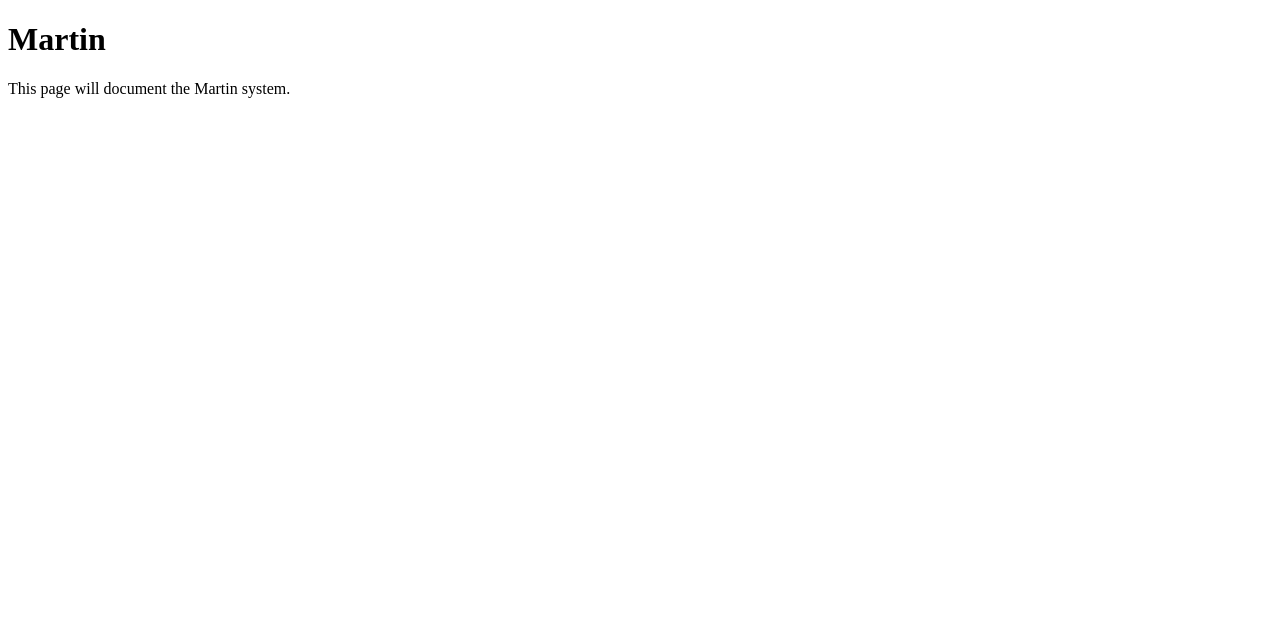
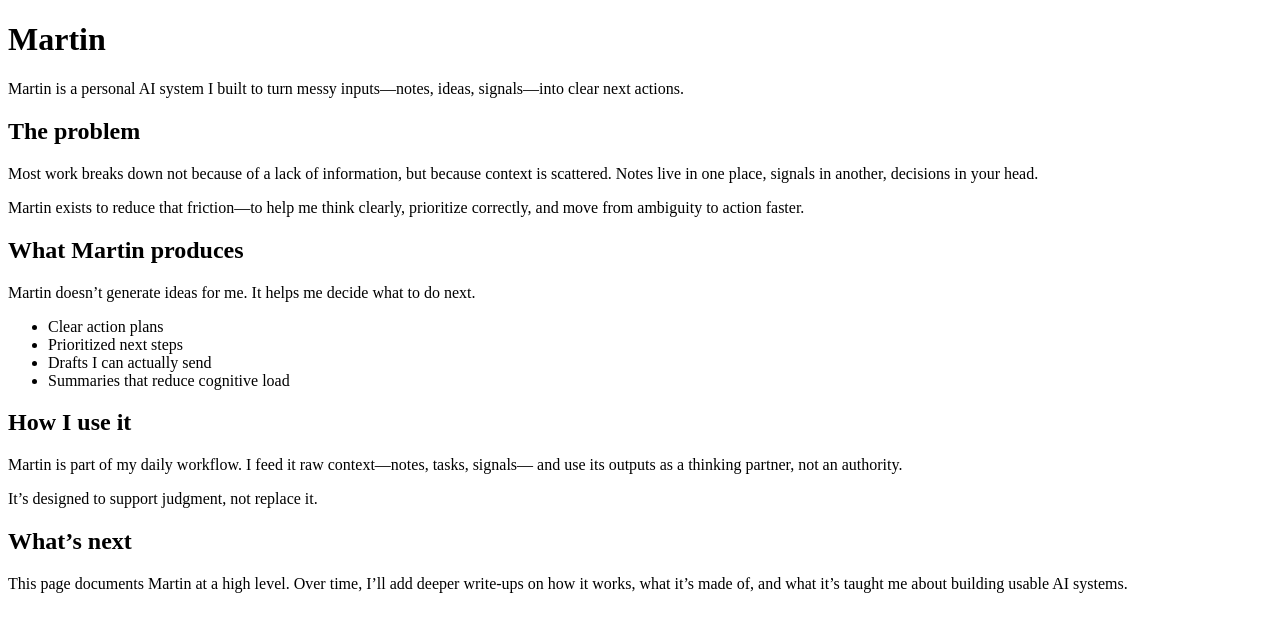
Before and after one commit to dachzay/zachday-site, a plain HTML site: page martin/index.html in a window 1280 px wide. Drawn offline with Linux system fonts and the light colour scheme.

Commit message:
add martin page

```diff
--- a/martin/index.html
+++ b/martin/index.html
@@ -8,7 +8,43 @@
 
 <body>
   <h1>Martin</h1>
-  <p>This page will document the Martin system.</p>
+  <p class="meta">
+    Martin is a personal AI system I built to turn messy inputs—notes, ideas, signals—into clear next actions.
+  </p>
+  <h2>The problem</h2>
+  <p class="meta">
+    Most work breaks down not because of a lack of information, but because context is scattered.
+    Notes live in one place, signals in another, decisions in your head.
+  </p>
+  <p class="meta">
+    Martin exists to reduce that friction—to help me think clearly, prioritize correctly,
+    and move from ambiguity to action faster.
+  </p>
+  <h2>What Martin produces</h2>
+  <p class="meta">
+    Martin doesn’t generate ideas for me. It helps me decide what to do next.
+  </p>
+  <ul>
+    <li>Clear action plans</li>
+    <li>Prioritized next steps</li>
+    <li>Drafts I can actually send</li>
+    <li>Summaries that reduce cognitive load</li>
+  </ul>
+  <h2>How I use it</h2>
+  <p class="meta">
+    Martin is part of my daily workflow. I feed it raw context—notes, tasks, signals—
+    and use its outputs as a thinking partner, not an authority.
+  </p>
+  <p class="meta">
+    It’s designed to support judgment, not replace it.
+  </p>
+  <h2>What’s next</h2>
+  <p class="meta">
+    This page documents Martin at a high level.
+    Over time, I’ll add deeper write-ups on how it works, what it’s made of,
+    and what it’s taught me about building usable AI systems.
+  </p>
+
 </body>
 
 </html>
```
